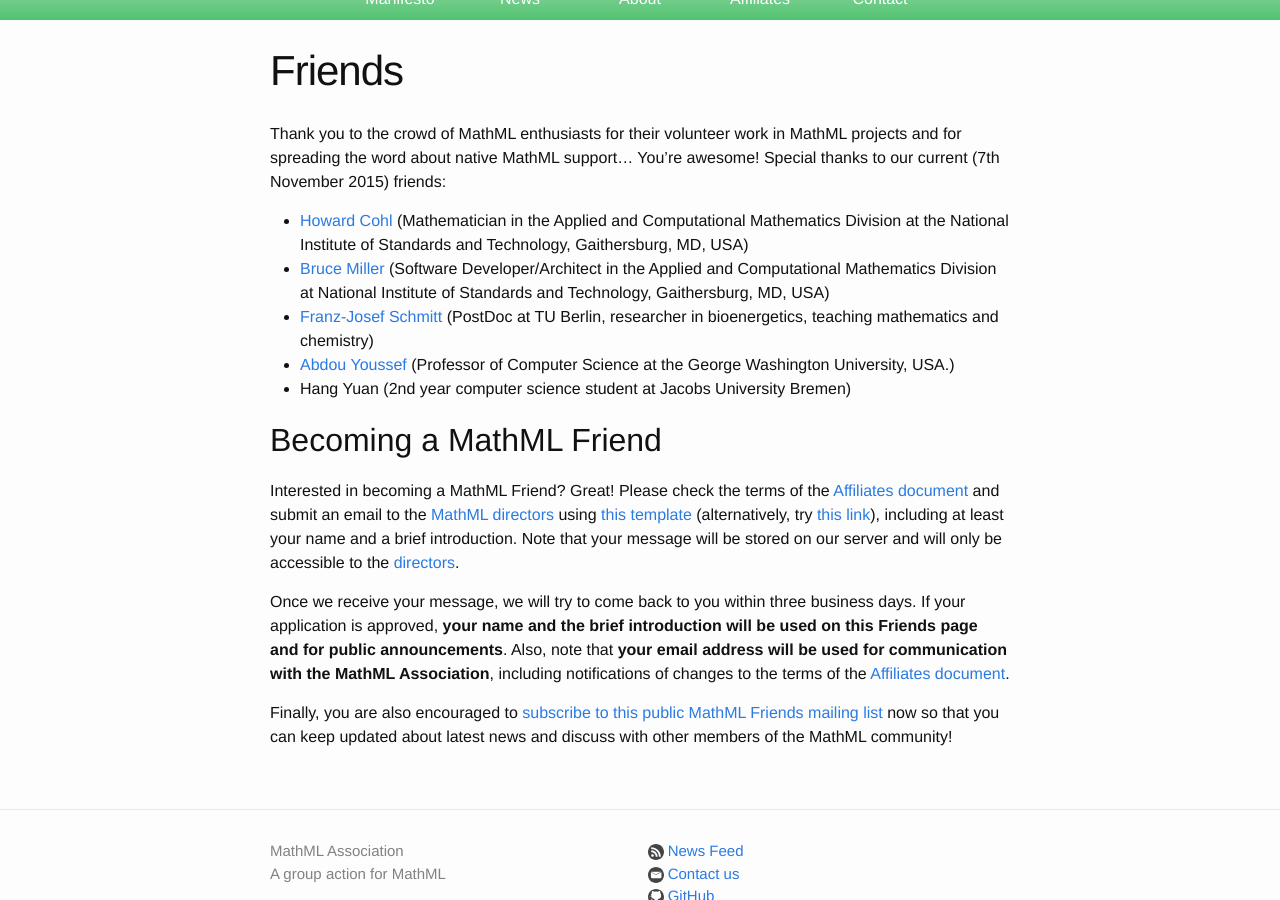
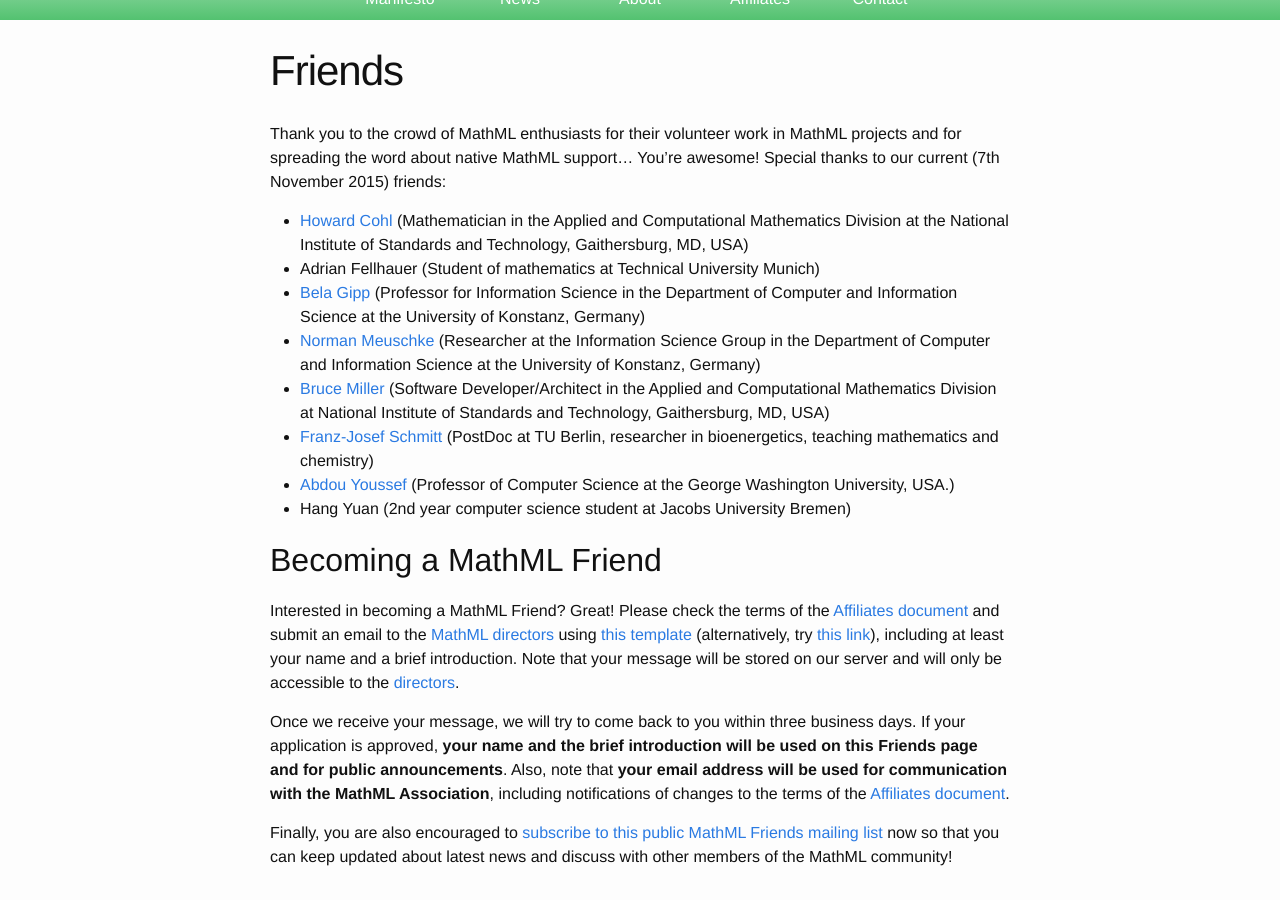
Before and after one commit to MathML/website, a Jekyll site: the page built from affiliates/friends.md, in a window 1280 px wide and 900 px high, scrolled down 322 px. Built offline with Jekyll 4.4.1, drawn with Linux system fonts in a browser that asks for light colours.

Commit message:
Update friends.md

```diff
--- a/affiliates/friends.md
+++ b/affiliates/friends.md
@@ -8,6 +8,9 @@
 You're awesome! Special thanks to our current (7th November 2015) friends:
 
 *	[Howard Cohl](http://www.nist.gov/itl/math/msg/howard-s-cohl.cfm) (Mathematician in the Applied and Computational Mathematics Division at the National Institute of Standards and Technology, Gaithersburg, MD, USA)
+*	Adrian Fellhauer (Student of mathematics at Technical University Munich)
+*	[Bela Gipp](http://www.gipp.com) (Professor for Information Science in the Department of Computer and Information Science at the University of Konstanz, Germany)
+*	[Norman Meuschke](http://www.meuschke.org) (Researcher at the Information Science Group in the Department of Computer and Information Science at the University of Konstanz, Germany)
 * [Bruce Miller](http://math.nist.gov/~BMiller/) (Software Developer/Architect in the Applied and Computational Mathematics Division at National Institute of Standards and Technology, Gaithersburg, MD, USA)
 *	[Franz-Josef Schmitt](http://www.uniwind.org/schmitt) (PostDoc at TU Berlin, researcher in bioenergetics, teaching mathematics and chemistry)
 *	[Abdou Youssef](http://www.seas.gwu.edu/~ayoussef/) (Professor of Computer Science at the George Washington University, USA.)
```
